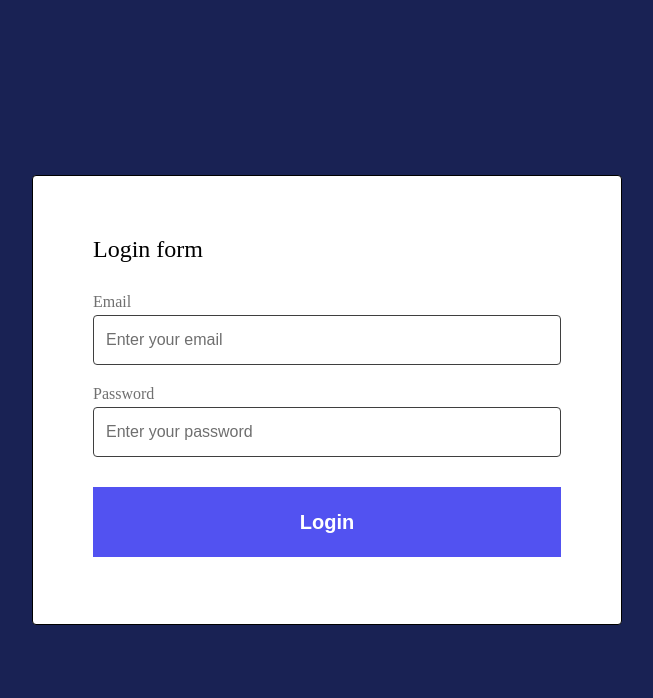
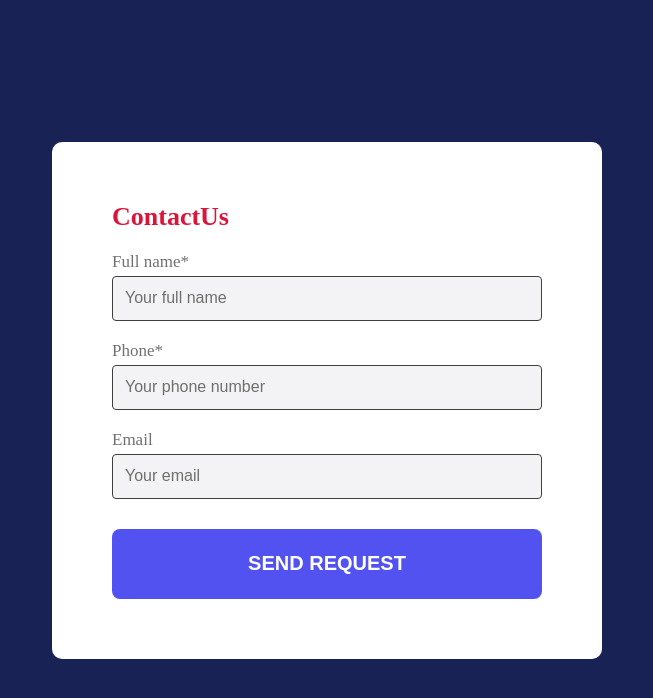
Before and after one commit to BrauerSergej/cohort-67el-fs-frontend-pro-react-ts, a React (Vite) app: page / in a window 1280 px wide. Shown: the top 698 px of the page, without its empty margins (313-966 px from the left). Built offline with nearby package versions, Linux system fonts and the light colour scheme.

Commit message:
add Homework 12

```diff
--- a/src/App.tsx
+++ b/src/App.tsx
@@ -6,7 +6,7 @@
 // import Lesson_09 from "lessons/Lesson_09/Lesson_09";
 // import Lesson_10 from "lessons/Lesson_10/Lesson_10";
 // import Lesson_11 from "lessons/Lesson_11_University_Project/Lesson_11";
-import Lesson_12 from "lessons/Lesson_12/Lesson_12";
+// import Lesson_12 from "lessons/Lesson_12/Lesson_12";
 
 
 
@@ -17,6 +17,7 @@
 // import Homework_08 from "homeworks/Homework_08/Homework_08";
 // import Homework_09 from "homeworks/Homework_09/Homework_09";
 // import Homework_10 from "homeworks/Homework_10/Homework_10";
+import Homework_12 from "homeworks/Homework_12/Homework_12";
 
 function App() {
   return (
@@ -29,7 +30,7 @@
       {/* <Lesson_09 /> */}
       {/* <Lesson_10 /> */}
       {/* <Lesson_11 /> */}
-      <Lesson_12 />
+      {/* <Lesson_12 /> */}
 
       {/* Homeworks */}
       {/* <Homework_06/> */}
@@ -38,6 +39,7 @@
       {/* <Homework_09 /> */}
       {/* <Homework_09 /> */}
       {/* <Homework_10 /> */}
+      <Homework_12 />
     </>
   );
 }
--- /dev/null
+++ b/src/components/ContactUs/ContactUs.tsx
@@ -0,0 +1,86 @@
+import {
+  ContactUsFormContainer,
+  Title,
+  InputsContainer,
+  ButtonControl,
+} from "./styles";
+import Input from "components/Input/Input";
+import Button from "components/Button/Button";
+import { useFormik } from "formik";
+import { CONTACT_US_VALUES } from "./types";
+import * as Yup from "yup";
+
+const validationSchema = Yup.object().shape({
+  [CONTACT_US_VALUES.FULLNAME]: Yup.string()
+    .required("Full name field is required")
+    .min(3, "Full name field should contain min 3 characters")
+    .max(50, "Full name field should contain max 50 characters"),
+  [CONTACT_US_VALUES.PHONE]: Yup.string()
+    .required("Phone field is required")
+    .min(4, "Phone field should contain min 4 characters")
+    .max(20, "Phone field should contain max 20 characters"),
+  [CONTACT_US_VALUES.EMAIL]: Yup.string()
+    .email("This field should be in email format")
+    .min(6, "Email field should contain min 6 characters")
+    .max(60, "Email field should contain max 20 characters"),
+});
+
+function ContactUs() {
+  const formik = useFormik({
+    initialValues: {
+      [CONTACT_US_VALUES.FULLNAME]: "",
+      [CONTACT_US_VALUES.PHONE]: "",
+      [CONTACT_US_VALUES.EMAIL]: "",
+    },
+
+    validationSchema: validationSchema,
+    validateOnChange: false,
+
+    onSubmit: (values, helpers) => {
+      console.log("Formik submit event works!!!");
+      console.log(values);
+      console.log(helpers);
+      helpers.resetForm();
+    },
+  });
+
+  return (
+    <ContactUsFormContainer onSubmit={formik.handleSubmit}>
+      <InputsContainer>
+        <Title>ContactUs</Title>
+        <Input
+          id="fullname-id"
+          name={CONTACT_US_VALUES.FULLNAME}
+          placeholder="Your full name"
+          value={formik.values[CONTACT_US_VALUES.FULLNAME]}
+          label="Full name*"
+          onChange={formik.handleChange}
+          error={formik.errors[CONTACT_US_VALUES.FULLNAME]}
+        />
+        <Input
+          id="phone-id"
+          name={CONTACT_US_VALUES.PHONE}
+          placeholder="Your phone number"
+          value={formik.values[CONTACT_US_VALUES.PHONE]}
+          label="Phone*"
+          onChange={formik.handleChange}
+          error={formik.errors[CONTACT_US_VALUES.PHONE]}
+        />
+        <Input
+          id="email-id"
+          name={CONTACT_US_VALUES.EMAIL}
+          placeholder="Your email"
+          value={formik.values[CONTACT_US_VALUES.EMAIL]}
+          label="Email"
+          onChange={formik.handleChange}
+          error={formik.errors[CONTACT_US_VALUES.EMAIL]}
+        />
+      </InputsContainer>
+      <ButtonControl>
+        <Button name="SEND REQUEST" type="submit" />
+      </ButtonControl>
+    </ContactUsFormContainer>
+  );
+}
+
+export default ContactUs;
--- /dev/null
+++ b/src/components/ContactUs/styles.ts
@@ -0,0 +1,42 @@
+import styled from "@emotion/styled";
+
+export const ContactUsFormContainer = styled.form`
+  display: flex;
+  flex-direction: column;
+  width: 550px;
+  min-height: 400px;
+  max-height: fit-content;
+  background-color: white;
+  padding: 60px;
+  border-radius: 10px;
+  gap: 30px;
+  & input {
+    width: 100%;
+    height: 45px;
+    background-color: #f3f3f5;
+  }
+  & label {
+    font-size: 17px;
+  }
+`;
+
+export const InputsContainer = styled.div`
+  display: flex;
+  flex-direction: column;
+  gap: 20px;
+`;
+
+export const Title = styled.p`
+  display: flex;
+  /* justify-content: center; */
+  font-size: 26px;
+  color: #dc143c;
+  font-weight: bold;
+`;
+
+export const ButtonControl = styled.div`
+  button {
+    width: 100%;
+    border-radius: 8px;
+  }
+`;
--- /dev/null
+++ b/src/components/ContactUs/types.ts
@@ -0,0 +1,5 @@
+export enum CONTACT_US_VALUES {
+  FULLNAME = "fullname",
+  PHONE = "phone",
+  EMAIL = "email",
+}
--- /dev/null
+++ b/src/homeworks/Homework_12/Homework_12.tsx
@@ -0,0 +1,12 @@
+import { Homework_12_PageWrapper } from "./styles";
+import ContactUs from "components/ContactUs/ContactUs";
+
+function Homework_12() {
+  return (
+    <Homework_12_PageWrapper>
+      <ContactUs />
+    </Homework_12_PageWrapper>
+  );
+}
+
+export default Homework_12;
--- /dev/null
+++ b/src/homeworks/Homework_12/styles.ts
@@ -0,0 +1,11 @@
+import styled from "@emotion/styled";
+
+export const Homework_12_PageWrapper = styled.div`
+  display: flex;
+  justify-content: center;
+  flex-direction: column;
+  align-items: center;
+  justify-content: center;
+  background-color: rgba(0, 10, 66, 0.9);
+  flex: 1;
+`;
```
